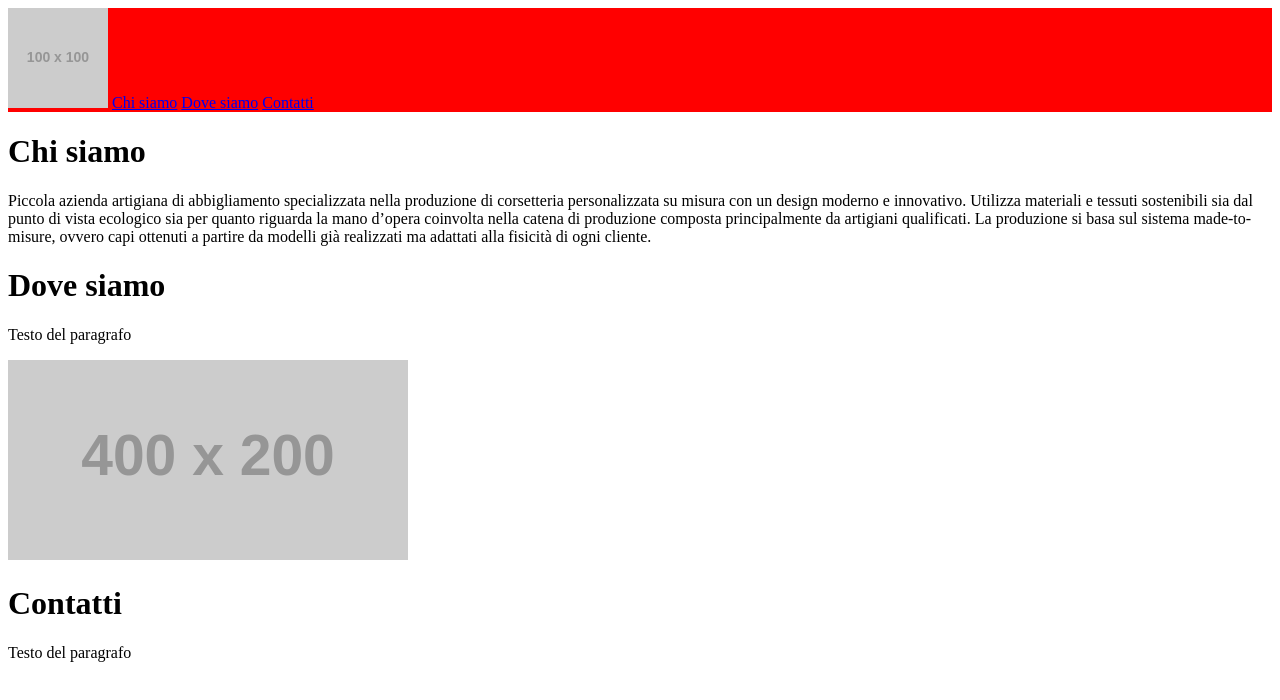
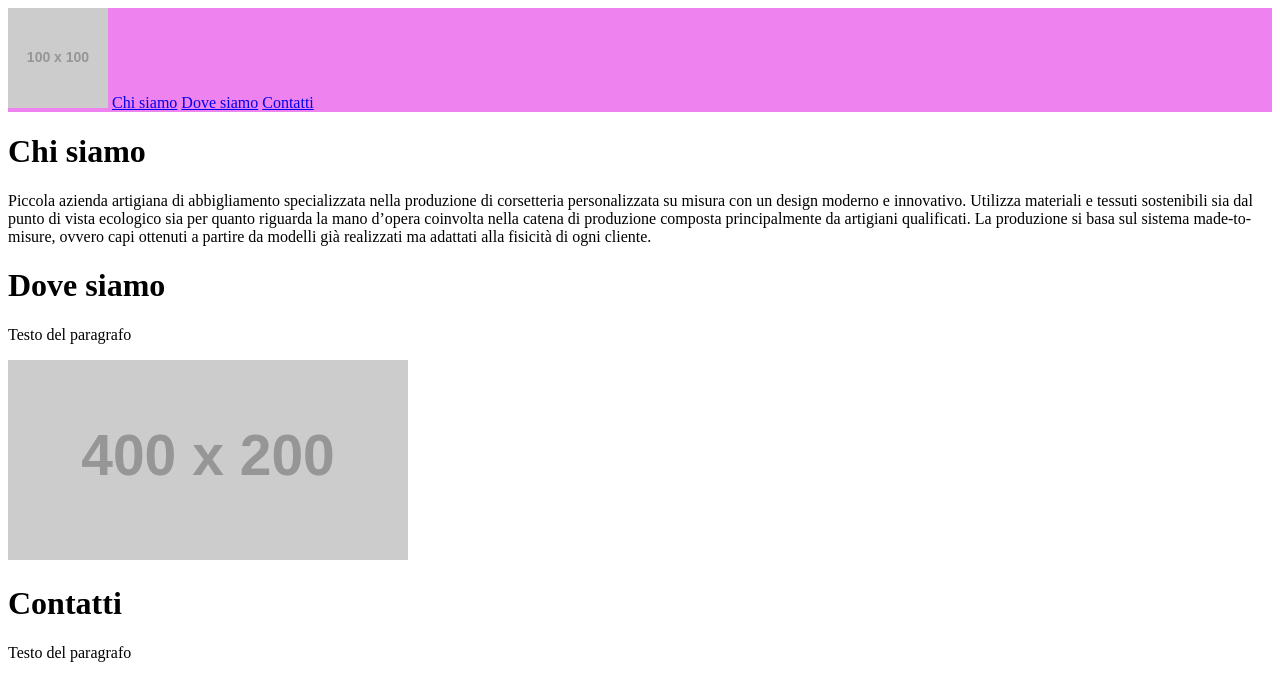
Before and after one commit to EricaReibaldi/Erica-Reibaldi-Portfolio-, a plain HTML site: page Index.html in a window 1280 px wide. Drawn offline with Linux system fonts and the light colour scheme; placeholder pictures from the web are drawn by us.

Commit message:
Update Index.html

```diff
--- a/Index.html
+++ b/Index.html
@@ -6,7 +6,7 @@
 </head>
 
 <body>
-  <div style="background-color:red;">
+  <div style="background-color:violet;">
     <img src="https://via.placeholder.com/100x100">
     <a href="#chisiamo">Chi siamo</a>
     <a href="#dovesiamo">Dove siamo</a>
```
